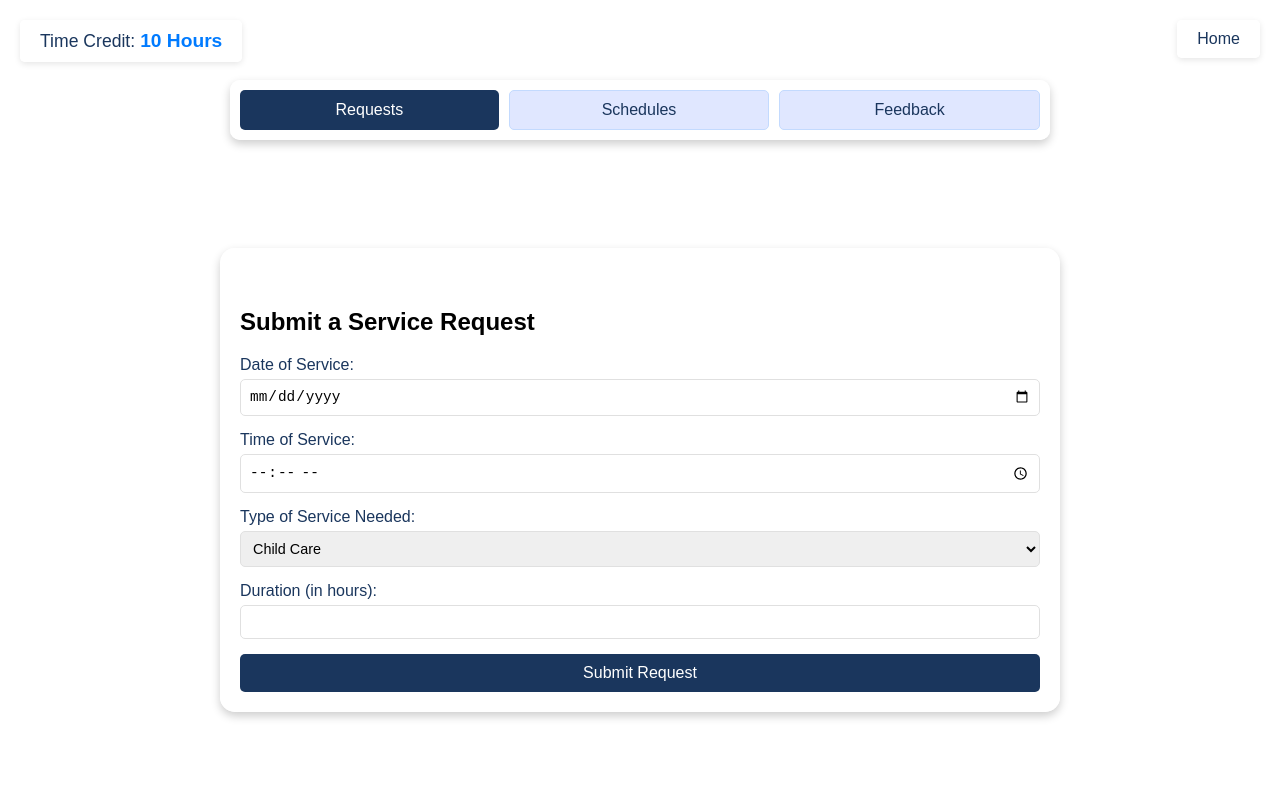
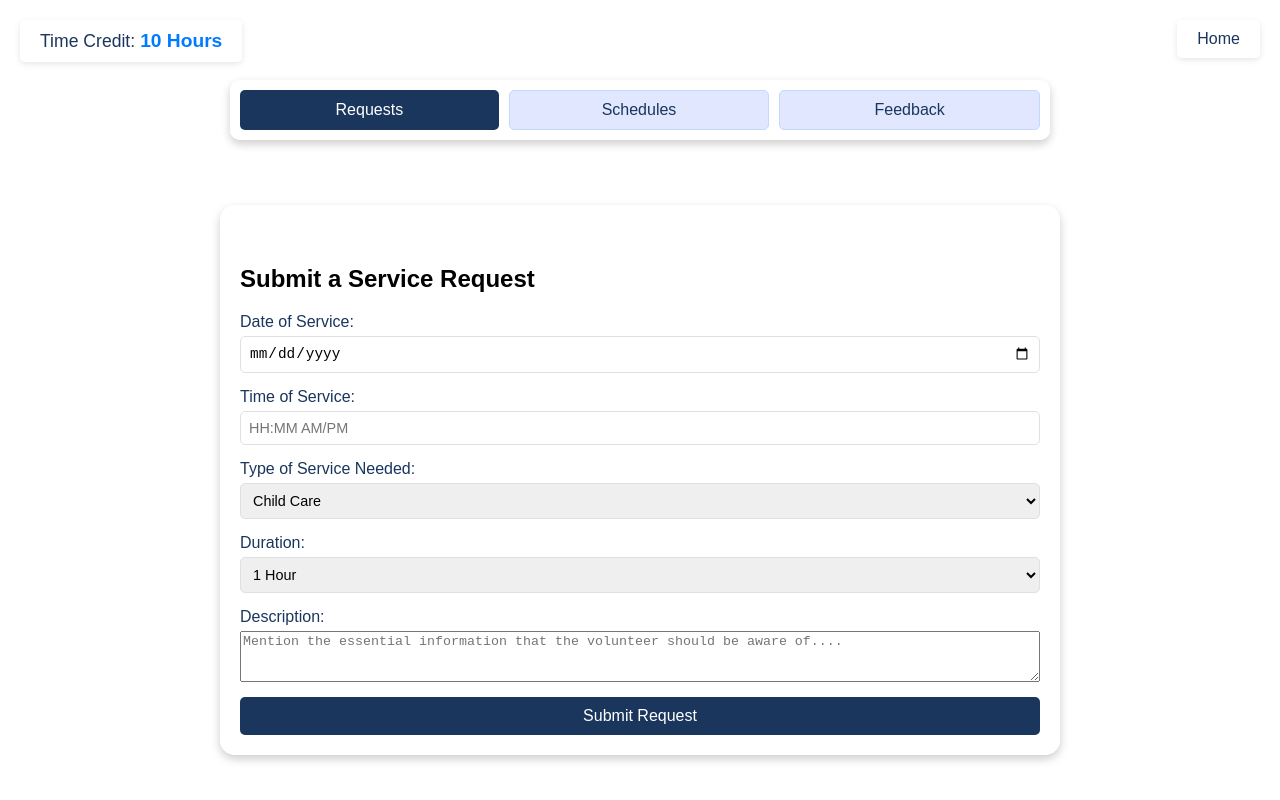
Before and after one commit to ajxk21/Timex, a plain HTML site: page customer.html in a window 1280 px wide. Drawn offline with Linux system fonts and the light colour scheme.

Commit message:
Update customer.html

```diff
--- a/customer.html
+++ b/customer.html
@@ -4,21 +4,22 @@
   <meta charset="UTF-8">
   <meta name="viewport" content="width=device-width, initial-scale=1.0">
   <title>Customer Dashboard</title>
-  <link rel="stylesheet" href="customer.css"> <!-- Link to the CSS file -->
+  <link rel="stylesheet" href="customer.css">
 </head>
 <body>
+
   <!-- Home Button -->
   <div class="home-button">
     <a href="dashboard.html"><i class="fas fa-home"></i> Home</a>
   </div>
 
-  <!-- Time Credit Display in Top-Left Corner -->
+  <!-- Time Credit Display -->
   <div class="time-credit-display">
     <span class="time-credit-label">Time Credit:</span>
     <span class="time-credit-value" id="timeCredit">10 Hours</span>
   </div>
 
-  <!-- Fixed Tab Section Container -->
+  <!-- Fixed Tab Section -->
   <div class="fixed-tab-container">
     <div class="dashboard-tabs">
       <button class="tab-button active" onclick="showTab('requests')">Requests</button>
@@ -29,7 +30,7 @@
 
   <!-- Dashboard Container -->
   <div class="dashboard-container">
-    <!-- Requests Tab (Default) -->
+    <!-- Requests Tab -->
     <div id="requests" class="tab-content active">
       <h2>Submit a Service Request</h2>
       <form class="request-form">
@@ -37,10 +38,12 @@
           <label for="date">Date of Service:</label>
           <input type="date" id="date" name="date" required>
         </div>
+
         <div class="form-group">
           <label for="time">Time of Service:</label>
-          <input type="time" id="time" name="time" required>
+          <input type="text" id="time" name="time" placeholder="HH:MM AM/PM" required>
         </div>
+
         <div class="form-group">
           <label for="serviceType">Type of Service Needed:</label>
           <select id="serviceType" name="serviceType" required>
@@ -49,10 +52,28 @@
             <option value="differentlyAbled">Differently Abled Care</option>
           </select>
         </div>
+
         <div class="form-group">
-          <label for="duration">Duration (in hours):</label>
-          <input type="number" id="duration" name="duration" min="1" required>
+          <label for="duration">Duration:</label>
+          <select id="duration" name="duration" required>
+            <option value="1">1 Hour</option>
+            <option value="2">2 Hours</option>
+            <option value="3">3 Hours</option>
+            <option value="4">4 Hours</option>
+            <option value="5">5 Hours</option>
+            <option value="6">6 Hours</option>
+            <option value="7">7 Hours</option>
+            <option value="8">8 Hours</option>
+            <option value="9">9 Hours</option>
+            <option value="10">10 Hours</option>
+          </select>
         </div>
+
+        <div class="form-group">
+          <label for="condition">Description:</label>
+          <textarea id="condition" name="condition" rows="3" placeholder="Mention the essential information that the volunteer should be aware of...." required></textarea>
+        </div>
+
         <button type="submit" class="submit-button">Submit Request</button>
       </form>
     </div>
@@ -61,10 +82,9 @@
     <div id="schedules" class="tab-content">
       <h2>Your Schedules</h2>
       <div class="schedule-list">
-        <!-- Schedule 1 -->
         <div class="schedule-item">
           <div class="schedule-details">
-            <p><strong>Customer:</strong> John Mathew</p>
+            <p><strong>Volunteer:</strong> John Mathew</p>
             <p><strong>Date:</strong> 2023-10-25</p>
             <p><strong>Time:</strong> 10:00 AM - 12:00 PM</p>
             <p><strong>Service Type:</strong> Elderly Care</p>
@@ -72,10 +92,9 @@
           </div>
         </div>
 
-        <!-- Schedule 2 -->
         <div class="schedule-item">
           <div class="schedule-details">
-            <p><strong>Customer:</strong> Rajesh Manoj</p>
+            <p><strong>Volunteer:</strong> Rajesh Manoj</p>
             <p><strong>Date:</strong> 2023-10-26</p>
             <p><strong>Time:</strong> 3:00 PM - 5:00 PM</p>
             <p><strong>Service Type:</strong> Child Care</p>
@@ -89,7 +108,6 @@
     <div id="feedback" class="tab-content">
       <h2>Completed Services and Feedback</h2>
       <div class="completed-list">
-        <!-- Completed Service 1 -->
         <div class="completed-item">
           <div class="completed-details">
             <p><strong>Customer:</strong> Ravi Nambiar</p>
@@ -102,7 +120,6 @@
           <a href="feedback.html" class="feedback-button">Give Feedback</a>
         </div>
 
-        <!-- Completed Service 2 -->
         <div class="completed-item">
           <div class="completed-details">
             <p><strong>Customer:</strong> Mathew John</p>
@@ -119,35 +136,27 @@
   </div>
 
   <script>
-    // JavaScript to calculate Time Credit dynamically
-    const hoursVolunteered = 30; // Replace with dynamic data from backend
-    const hoursAvailed = 20; // Replace with dynamic data from backend
-
-    // Calculate Time Credit
+    // Time Credit Calculation
+    const hoursVolunteered = 30;
+    const hoursAvailed = 20;
     const timeCredit = hoursVolunteered - hoursAvailed;
-
-    // Update the Time Credit in the DOM
     document.getElementById('timeCredit').textContent = `${timeCredit} Hours`;
 
-    // JavaScript to handle tab switching
+    // Tab Switching Logic
     function showTab(tabName) {
-      // Hide all tab content
-      document.querySelectorAll('.tab-content').forEach(tab => {
-        tab.classList.remove('active');
-      });
-
-      // Show the selected tab content
+      document.querySelectorAll('.tab-content').forEach(tab => tab.classList.remove('active'));
       document.getElementById(tabName).classList.add('active');
-
-      // Update the active tab button
-      document.querySelectorAll('.tab-button').forEach(button => {
-        button.classList.remove('active');
-      });
+      document.querySelectorAll('.tab-button').forEach(button => button.classList.remove('active'));
       document.querySelector(`[onclick="showTab('${tabName}')"]`).classList.add('active');
     }
 
-    // Set Requests as the default tab
     showTab('requests');
+
+    // Time Picker for AM/PM format
+    document.getElementById('time').addEventListener('focus', function () {
+      this.type = 'time';
+    });
+
   </script>
 </body>
 </html>
```
